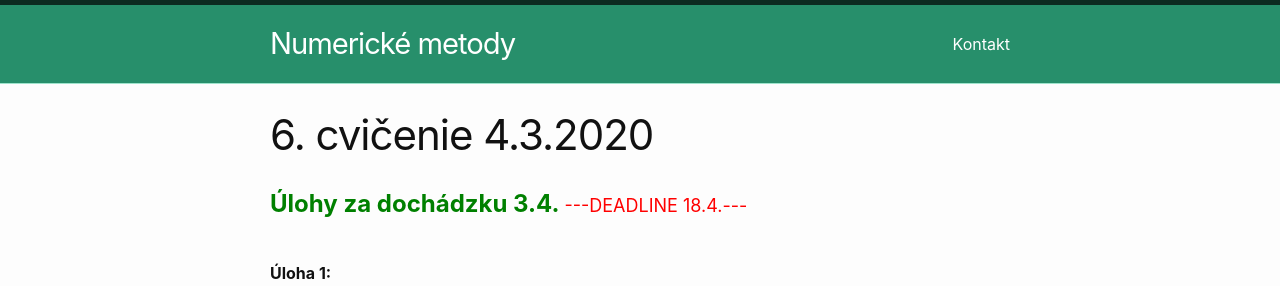
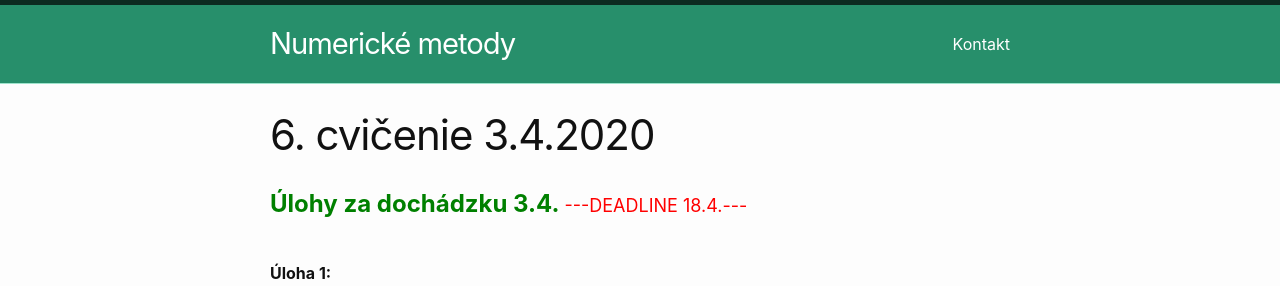
Before and after one commit to maslarova/maslarova.github.io, a Jekyll site: the page built from _posts/2020-04-03-cvicenie6.md, in a window 1280 px wide and 900 px high. Shown: the top 286 px of the window. Built offline with Jekyll 4.4.1, drawn with Linux system fonts in a browser that asks for light colours.

Commit message:
oprava datumu

```diff
--- a/_posts/2020-04-03-cvicenie6.md
+++ b/_posts/2020-04-03-cvicenie6.md
@@ -1,6 +1,6 @@
 ---
 layout: post
-title:  "6. cvičenie 4.3.2020"
+title:  "6. cvičenie 3.4.2020"
 date:   2020-03-31 13:26:13 +0100
 ---
 
```
